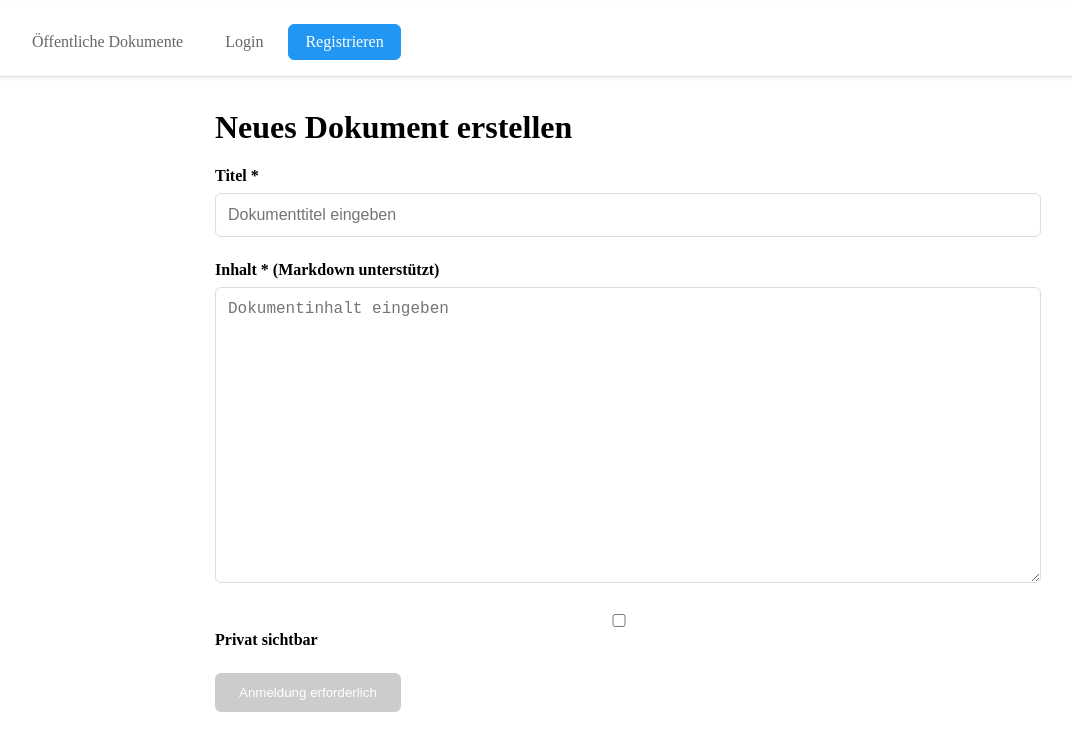
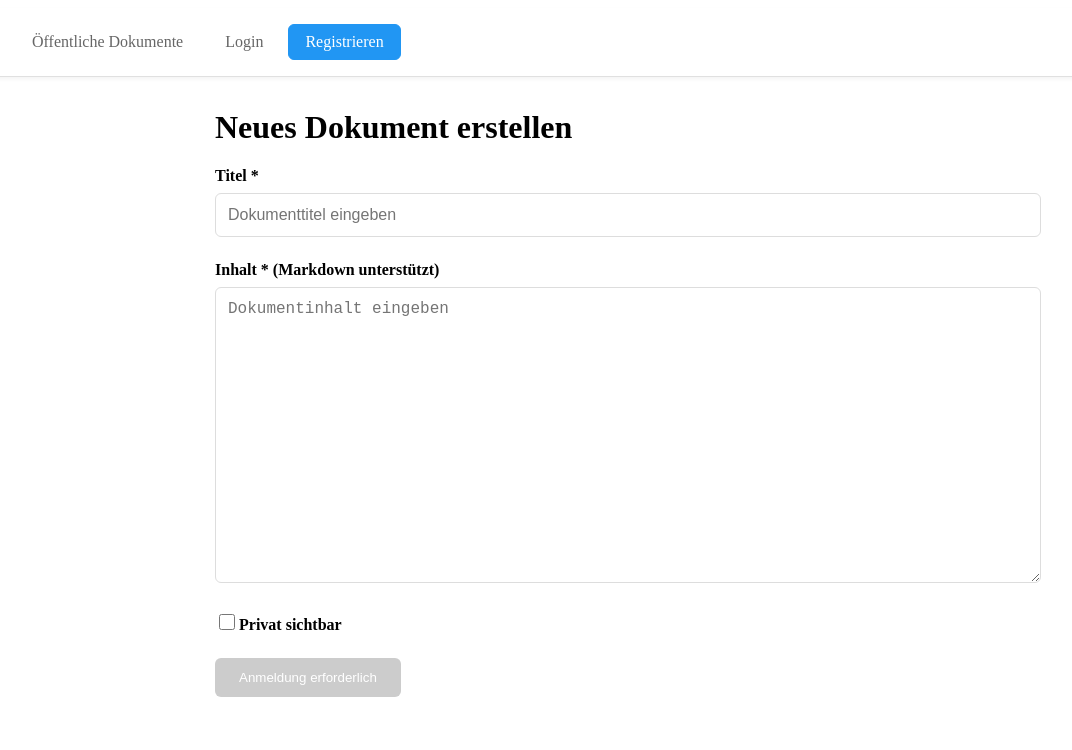
Before and after one commit to maximwlt/secure-software-engineering-project, a React (Vite) app in the folder projekt/frontend/: page /documents/create in a window 1280 px wide. Shown: the top 750 px of the page, without its empty margins (25-1097 px from the left). Built offline with nearby package versions, Linux system fonts and the light colour scheme; no server answers; what @zxcvbn-ts/core would draw is missing.

Commit message:
fix: fixing css bug in create document

```diff
--- a/projekt/frontend/src/styling/CreateDocuments.css
+++ b/projekt/frontend/src/styling/CreateDocuments.css
@@ -33,12 +33,19 @@
 }
 
 .checkbox-label {
-    display: flex;
+    display: inline-flex;
     align-items: center;
     gap: 0.5rem;
     cursor: pointer;
     font-weight: 600;
 }
+
+.checkbox-label input[type="checkbox"] {
+    width: 16px;
+    height: 16px;
+    margin-right: 0.25rem;
+}
+
 
 .submit-button {
     padding: 0.75rem 1.5rem;
```
Also changed, not shown: 1 other file (tests, documents, lock files or other folders).
